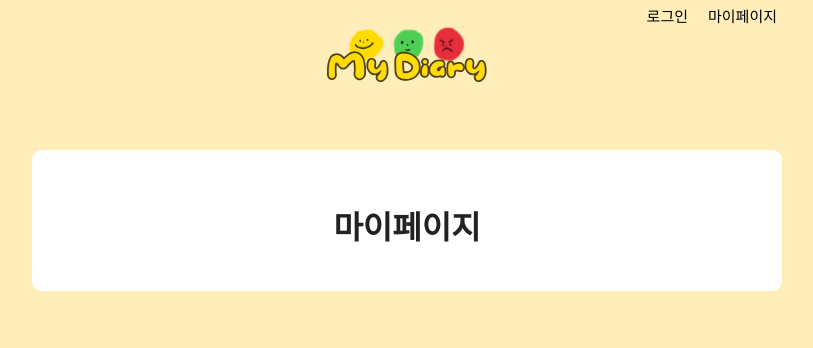
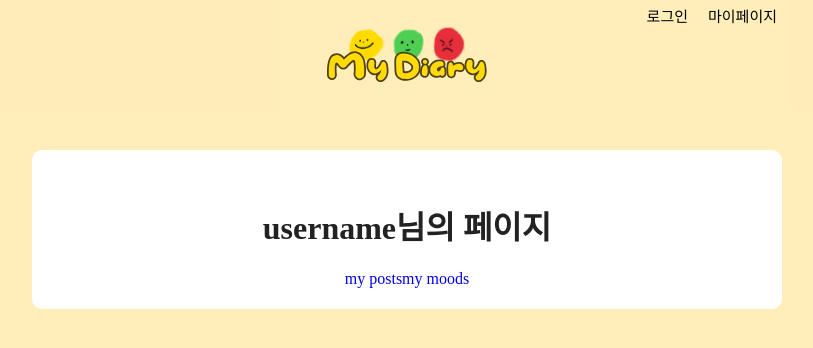
Before and after one commit to sparrowscout/miniproject_Team4, a React (Create React App) app: page /mypage in a window 1280 px wide. Shown: the top 348 px of the page, without its empty margins (233-1046 px from the left). Built offline with nearby package versions, Linux system fonts and the light colour scheme; no server answers.

Commit message:
프록시 설정

```diff
--- a/package.json
+++ b/package.json
@@ -12,6 +12,7 @@
     "@testing-library/react": "^13.0.0",
     "@testing-library/user-event": "^13.2.1",
     "axios": "^0.27.2",
+    "http-proxy-middleware": "^2.0.6",
     "react": "^18.1.0",
     "react-cookie": "^4.1.1",
     "react-dom": "^18.1.0",
@@ -49,5 +50,6 @@
       "last 1 firefox version",
       "last 1 safari version"
     ]
-  }
+  },
+  "proxy": "http://3.39.226.189"
 }
--- a/src/App.js
+++ b/src/App.js
@@ -38,7 +38,7 @@ function App() {
         <Route path="/write" exact element={<Write />} />
         <Route path="/write/:id" exact element={<Write />} />
         <Route path="/detail/:id" exact element={<Detail />} />
-        <Route path="/mypage" exact element={<MyPage />} />
+        <Route path="/mypage/*" exact element={<MyPage />} />
       </Routes>
       </AppLayout>
 
--- /dev/null
+++ b/src/MyMoods.js
@@ -0,0 +1,11 @@
+import React from "react";
+
+const MyMoods = () => {
+    return (
+        <div>
+            my moods
+        </div>
+    )
+}
+
+export default MyMoods;
--- a/src/MyPage.js
+++ b/src/MyPage.js
@@ -1,10 +1,27 @@
 import React from "react";
 import { MainContainer, GlobalStyle } from "./style/styles";
+import MyPosts from "./Myposts";
+import MyMoods from "./MyMoods";
+import { Route, Routes } from "react-router-dom";
+import { useParams } from "react-router-dom";
+import { Link } from "react-router-dom";
 
 const MyPage = () => {
+    const params = useParams();
+
     return (
         <MainContainer>
-            <h1>마이페이지</h1>
+            <h1>username님의 페이지</h1>
+            <Link to="posts">
+            my posts
+            </Link>
+            <Link to="moods">
+            my moods
+            </Link>
+            <Routes>
+                <Route path="posts" element={<MyPosts />}/>
+                <Route path="moods" element={<MyMoods />}/>
+            </Routes>
         </MainContainer>
     )
 }
--- /dev/null
+++ b/src/Myposts.js
@@ -0,0 +1,9 @@
+import React from "react";
+
+const MyPosts = () => {
+    return (
+            <div> my posts</div>
+    )
+}
+
+export default MyPosts;
--- a/src/redux/modules/postSlice.js
+++ b/src/redux/modules/postSlice.js
@@ -9,7 +9,7 @@ const initialState ={
 export const fetchPost = createAsyncThunk(
     'post/fetchPost',
     async () => {
-        const response = await axios.get("http://localhost:5001/posting");
+        const response = await axios.get('/api/posting');
         return response.data
     }
 )
@@ -18,7 +18,7 @@ export const fetchPost = createAsyncThunk(
 export const updatePoste = createAsyncThunk(
     'post/updatePost',
     async (newPost) => {
-        const response = await axios.post("http://localhost:5001/posting",newPost)
+        const response = await axios.post('/posting',newPost)
         return response.data
     }
 
```
Also changed, not shown: src/setupProxy.js (added, +11 -0 lines), 1 other file (tests, documents, lock files or other folders).
